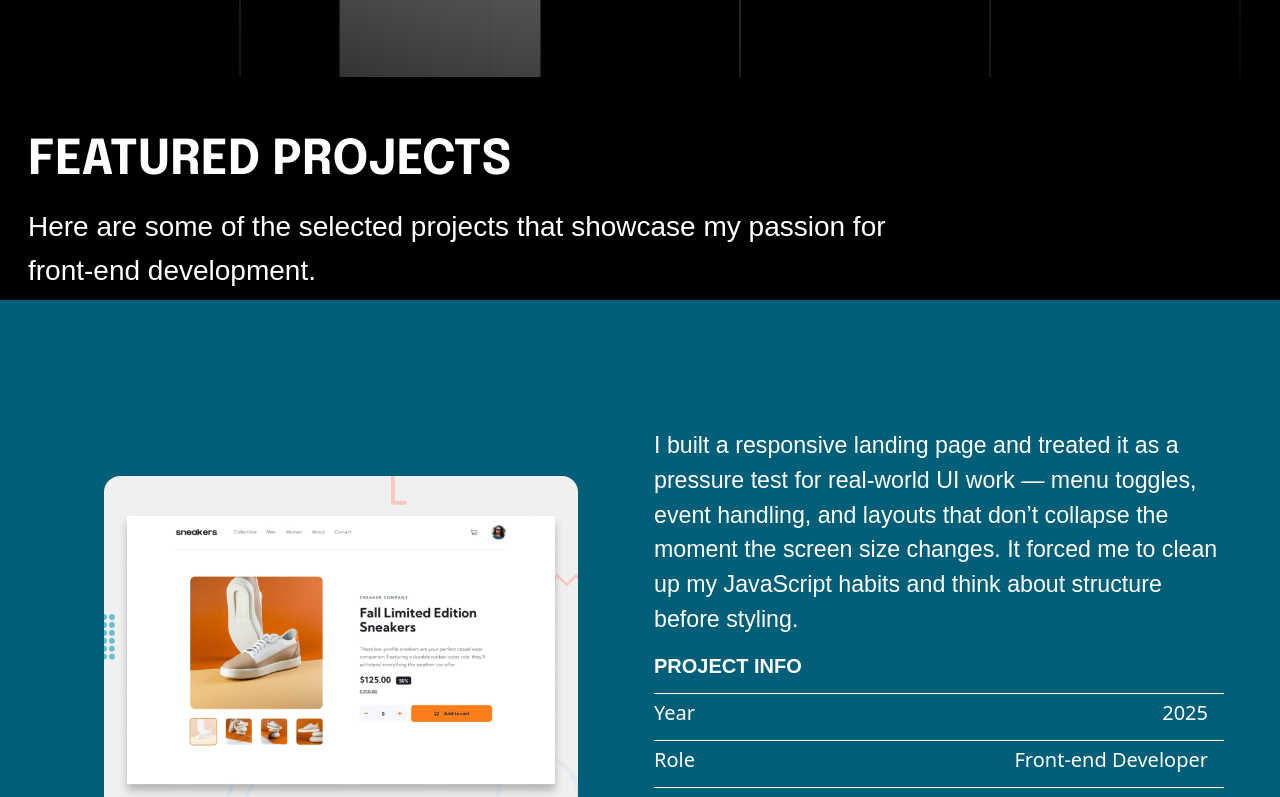
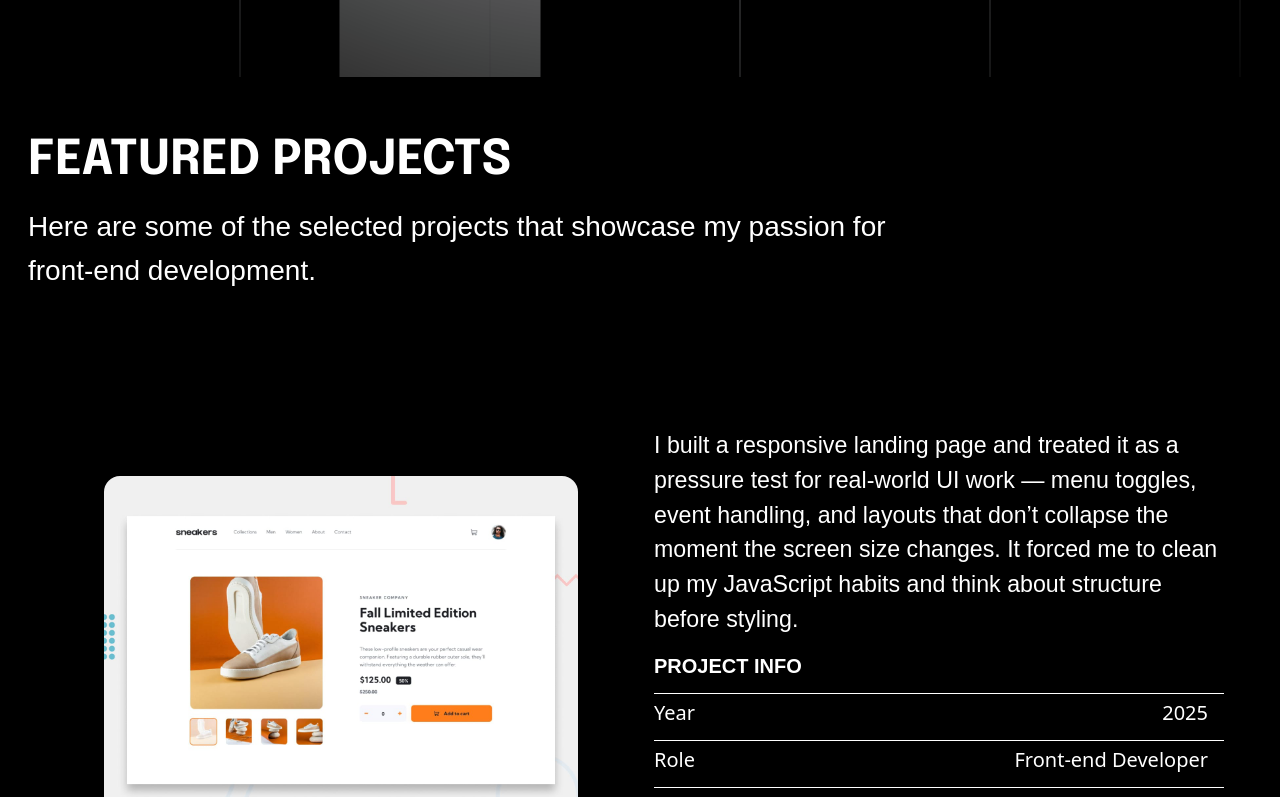
Before and after one commit to KabeloMaps/Portfolio, a React (Vite) app: page / in a window 1280 px wide. Shown: the part 735-1532 px from the top of the page. Built offline with nearby package versions, Linux system fonts and the light colour scheme; a web font is replaced by a local one.

Commit message:
removed bg tracer color

```diff
--- a/src/components/FeatureSection.tsx
+++ b/src/components/FeatureSection.tsx
@@ -42,7 +42,7 @@ export default function FeatureSection() {
           </div>
         </div>
       </div>
-      <div className="Main-container bg-cyan-800  text-white  py-0 sm:py-32">
+      <div className="Main-container  text-white  py-0 sm:py-32">
         <div className="grid  lg:mx-8">
           <div className="feature-container gap-28">
             {currentItems.map((proj) => (
```
